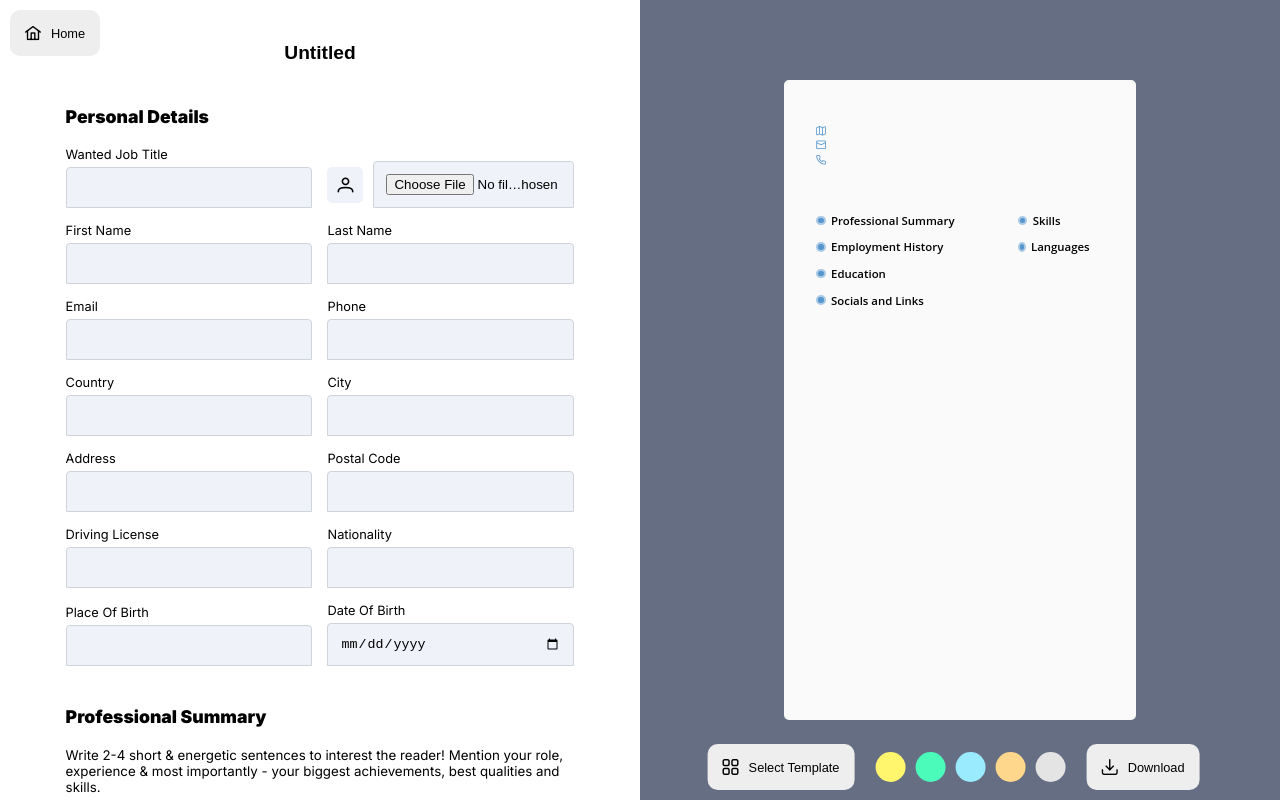
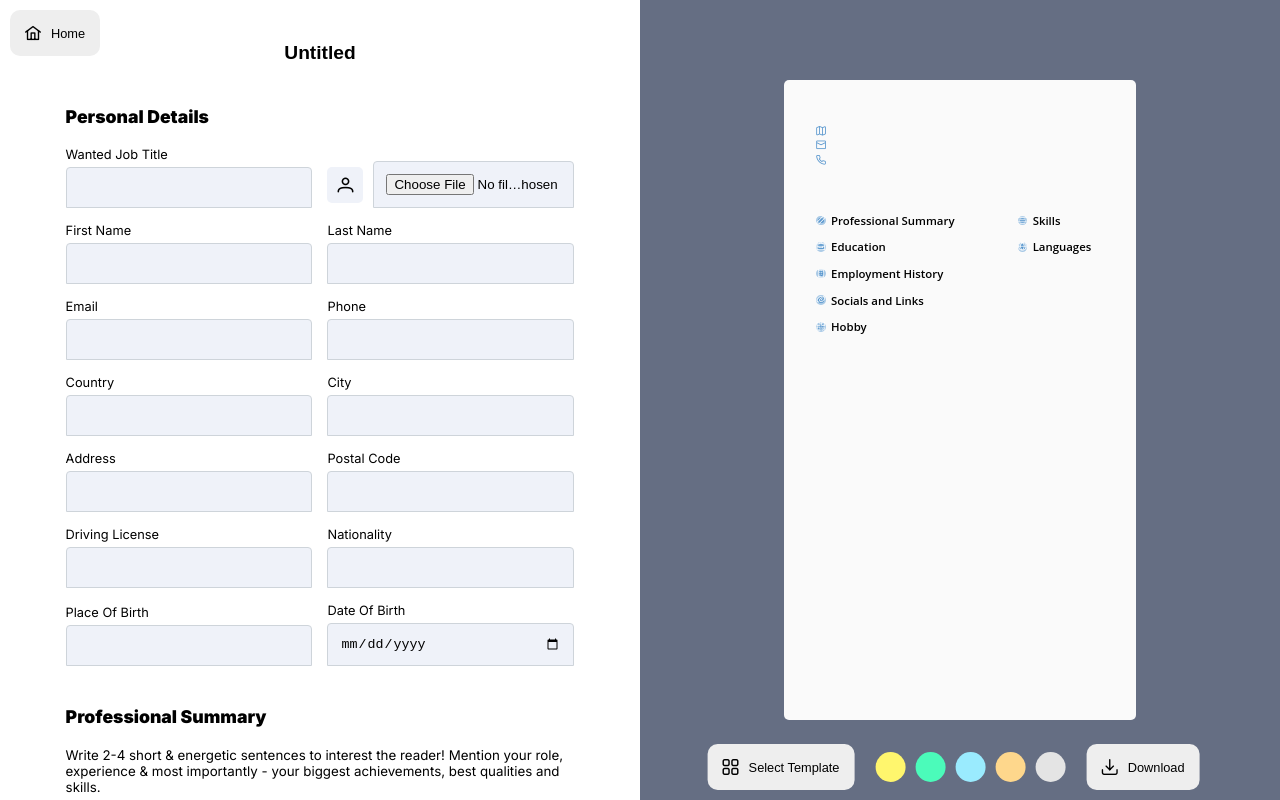
Before and after one commit to donemmx/cv-generator, a Next.js app: page /generator in a window 1280 px wide. Shown: the top 800 px of the page. Built offline with nearby package versions, Linux system fonts and the light colour scheme; a web font is replaced by a local one.

Commit message:
fixed design

```diff
--- a/components/cv-templates/templateOne.js
+++ b/components/cv-templates/templateOne.js
@@ -1,6 +1,7 @@
 import React, { useContext } from "react";
 import AppContext from "../../context/AppContext";
 import DOMPurify from "isomorphic-dompurify";
+import moment from "moment";
 
 export default function templateOne({ condition }) {
   const { employment, setEmployment } = useContext(AppContext);
@@ -28,19 +29,22 @@ export default function templateOne({ condition }) {
             </h1>
             <div className="info-item">
               <span className="info-label">
-                <i className="pi pi-map"></i>
+                <i className="pi pi-map"
+                style={{color: colors[0] ?? '#5695cd'}}></i>
               </span>
               <span className="info-text">{value.address}</span>
             </div>
             <div className="info-item">
               <span className="info-label">
-                <i className="pi pi-envelope"></i>
+                <i className="pi pi-envelope"
+               style={{color: colors[0] ?? '#5695cd'}}></i>
               </span>
               <span className="info-text">{value.email}</span>
             </div>
             <div className="info-item">
               <span className="info-label">
-                <i className="pi pi-phone"></i>
+                <i className="pi pi-phone"
+               style={{color: colors[0] ?? '#5695cd'}}></i>
               </span>
               <span className="info-text">{value.phone}</span>
             </div>
@@ -52,7 +56,13 @@ export default function templateOne({ condition }) {
           <section className="resume__section resume__summary">
             <div className="resume__content">
               <div className="resume__section-title">
-                <i className="fa fa-pencil-square-o"></i>
+                <i
+                  className="pi pi-pencil"
+                  style={{
+                    backgroundColor: colors[0] ?? "#5695cd",
+                    borderColor: colors[0] ?? "#5695cd",
+                  }}
+                ></i>
                 <h2>Professional Summary</h2>
               </div>
               <div className="other">
@@ -65,18 +75,25 @@ export default function templateOne({ condition }) {
           <section className="resume__section resume__experience">
             <div className="resume__content">
               <div className="resume__section-title">
-                <i className="fa fa-briefcase"></i>
-                <h2>Employment History</h2>
+                <i className="pi pi-briefcase"
+               style={{backgroundColor: colors[0] ?? '#5695cd', borderColor: colors[0] ?? '#5695cd'}}></i>
+                <h2>Education</h2>
               </div>
-              {employment[0].map((value, index) => (
+              {education[0].map((value, index) => (
                 <div className="xp-item" key={index}>
                   <div className="xp-job">
-                    {value.title}
+                    {value.school}
                     <br />
-                    <span>{value.employer}</span>
+                    <span>{value.degree}</span>
                   </div>
-                  <div className="xp-date">
-                    {value.startDate} – {value.endDate}
+                  <div className="xp-date"
+                   style={{
+                    color: colors[0] ?? "#5695cd",
+                  }}>
+                  {moment(value.startDate).format(
+                        "MMMM YYYY"
+                      )}
+                      - {moment(value.endDate).format("MMMM YYYY")}
                   </div>
                   <div className="xp-detail">
                     <ul>
@@ -90,18 +107,30 @@ export default function templateOne({ condition }) {
           <section className="resume__section resume__experience">
             <div className="resume__content">
               <div className="resume__section-title">
-                <i className="fa fa-briefcase"></i>
-                <h2>Education</h2>
+                <i
+                  className="pi pi-building"
+                  style={{
+                    backgroundColor: colors[0] ?? "#5695cd",
+                    borderColor: colors[0] ?? "#5695cd",
+                  }}
+                ></i>
+                <h2>Employment History</h2>
               </div>
-              {education[0].map((value, index) => (
+              {employment[0].map((value, index) => (
                 <div className="xp-item" key={index}>
                   <div className="xp-job">
-                    {value.school}
+                    {value.title}
                     <br />
-                    <span>{value.degree}</span>
+                    <span>{value.employer}</span>
                   </div>
-                  <div className="xp-date">
-                    {value.startDate} – {value.endDate}
+                  <div className="xp-date"
+                  style={{
+                    color: colors[0] ?? "#5695cd",
+                  }}>
+                  {moment(value.startDate).format(
+                        "MMMM YYYY"
+                      )}
+                      - {moment(value.endDate).format("MMMM YYYY")}
                   </div>
                   <div className="xp-detail">
                     <ul>
@@ -112,21 +141,51 @@ export default function templateOne({ condition }) {
               ))}
             </div>
           </section>
+
           <section className="resume__section resume__experience">
             <div className="resume__content">
               <div className="resume__section-title">
-                <i className="fa fa-briefcase"></i>
+                <i className="pi pi-link"
+               style={{backgroundColor: colors[0] ?? '#5695cd', borderColor: colors[0] ?? '#5695cd'}}></i>
                 <h2>Socials and Links</h2>
               </div>
               {website[0].map((value, index) => (
                 <div className="xp-item" key={index}>
                   <div className="xp-job">
                     {value.label}
-                    <br/>
-                    <a className="social__link" href={value.link} target='_blank'>{value.link}</a>
+                    <br />
+                    <a
+                      className="social__link"
+                      href={value.link}
+                      target="_blank"
+                    >
+                      {value.link}
+                    </a>
                   </div>
                 </div>
               ))}
+            </div>
+          </section>
+
+          <section className="resume__section resume__summary">
+            <div className="resume__content">
+              <div className="resume__section-title">
+                <i
+                  className="pi pi-qrcode"
+                  style={{
+                    backgroundColor: colors[0] ?? "#5695cd",
+                    borderColor: colors[0] ?? "#5695cd",
+                  }}
+                ></i>
+                <h2>Hobby</h2>
+              </div>
+              <div className="other">
+                <div className="other-info">
+                  <div>
+                    {hobbies[0]}
+                  </div>
+                </div>
+              </div>
             </div>
           </section>
         </div>
@@ -134,7 +193,8 @@ export default function templateOne({ condition }) {
           <section className="resume__section resume__skills">
             <div className="resume__content">
               <div className="resume__section-title">
-                <i className="fa fa-align-center"></i>
+                <i className="pi pi-align-center"
+               style={{backgroundColor: colors[0] ?? '#5695cd', borderColor: colors[0] ?? '#5695cd'}}></i>
                 <h2>Skills</h2>
               </div>
               {skill[0].map((value, index) => (
@@ -155,7 +215,8 @@ export default function templateOne({ condition }) {
           <section className="resume__section resume__languages">
             <div className="resume__content">
               <div className="resume__section-title">
-                <i className="fa fa-globe"></i>
+                <i className="pi pi-globe"
+                style={{backgroundColor: colors[0] ?? '#5695cd', borderColor: colors[0] ?? '#5695cd'}}></i>
                 <h2>Languages</h2>
               </div>
               {language[0].map((value, index) => (
@@ -163,7 +224,7 @@ export default function templateOne({ condition }) {
                   <div className="extra-info">
                     {value.language}
                     <br></br>
-                     <small>{value.level}</small>
+                    <small>{value.level}</small>
                   </div>
                   <div className="extra-details">
                     <div
@@ -176,6 +237,7 @@ export default function templateOne({ condition }) {
             </div>
           </section>
         </div>
+
       </div>
     </div>
   );
--- a/components/forms/colors.js
+++ b/components/forms/colors.js
@@ -1,29 +1,36 @@
-import React, { useEffect, useState } from 'react'
+import React, { useContext, useEffect, useState } from "react";
+import AppContext from "../../context/AppContext";
 
 export default function colors() {
-const [color, setColor] = useState('')
+  const { colors, setColors } = useContext(AppContext);
+  const [color, setColor] = colors;
 
-    const handleColor = (e) => {
-        setColor(e)
-    }
-
-    useEffect(()=> {
-        let value = JSON.stringify(color)
-        sessionStorage.setItem('color', value)
-    }, [color])
+  const handleColor = (value) => {
+    setColor(value);
+  };
 
   return (
-    <div className='colors'>
-        <button className="btn__color yellow" onClick={() => handleColor('#fff66d')}>
-        </button>
-        <button className="btn__color green" onClick={() => handleColor('#4bfbba')}>
-        </button>
-        <button className="btn__color blue" onClick={() => handleColor('#9aebfe')}>
-        </button>
-        <button className="btn__color gold" onClick={() => handleColor('#fed78c')}>
-        </button>
-        <button className="btn__color gray" onClick={() => handleColor('#e4e4e4')}>
-        </button>
+    <div className="colors">
+      <button
+        className="btn__color yellow"
+        onClick={() => handleColor("#fff66d")}
+      ></button>
+      <button
+        className="btn__color green"
+        onClick={() => handleColor("#4bfbba")}
+      ></button>
+      <button
+        className="btn__color blue"
+        onClick={() => handleColor("#9aebfe")}
+      ></button>
+      <button
+        className="btn__color gold"
+        onClick={() => handleColor("#fed78c")}
+      ></button>
+      <button
+        className="btn__color gray"
+        onClick={() => handleColor("#e4e4e4")}
+      ></button>
     </div>
-  )
+  );
 }
--- a/pages/generator/index.js
+++ b/pages/generator/index.js
@@ -9,7 +9,7 @@ import Reference from "../../components/forms/reference";
 import Hobbies from "../../components/forms/hobbies";
 import Languages from "../../components/forms/languages";
 import Colors from "../../components/forms/colors";
-import { Dialog } from "primereact/dialog";
+// import { Dialog } from "primereact/dialog";
 import { useRouter } from "next/router";
 import { useReactToPrint } from 'react-to-print';
 import TemplateOne from "../../components/cv-templates/templateOne";
@@ -18,11 +18,11 @@ export default function index() {
     const componentRef = useRef();
   const [title, setTitle] = useState("Untitled");
   const [open, setOpen] = useState(false);
-  const [visible, setVisible] = useState(false);
+//   const [visible, setVisible] = useState(false);
   const router = useRouter();
-  const onHide = () => {
-    setVisible(!visible);
-  };
+//   const onHide = () => {
+//     setVisible(!visible);
+//   };
 
   const route = () => {
     router.push("/");
@@ -47,11 +47,11 @@ export default function index() {
         <div className="generator__left">
           <button
             className="btn__secondary fixed__icon"
-            onClick={() => onHide()}
+            onClick={() => route()}
           >
             <i className="pi pi-home"></i> Home
           </button>
-          <Dialog
+          {/* <Dialog
             visible={visible}
             style={{ width: "35%" }}
             modal
@@ -71,7 +71,7 @@ export default function index() {
                 </button>
               </div>
             </div>
-          </Dialog>
+          </Dialog> */}
           <div className="cvForm">
             <div className="form__title">
               <input
```
